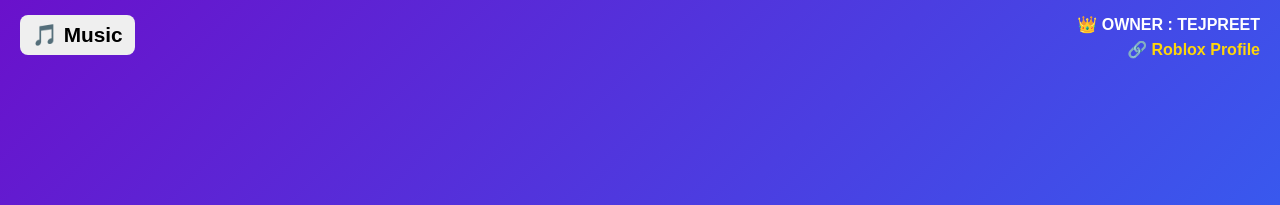
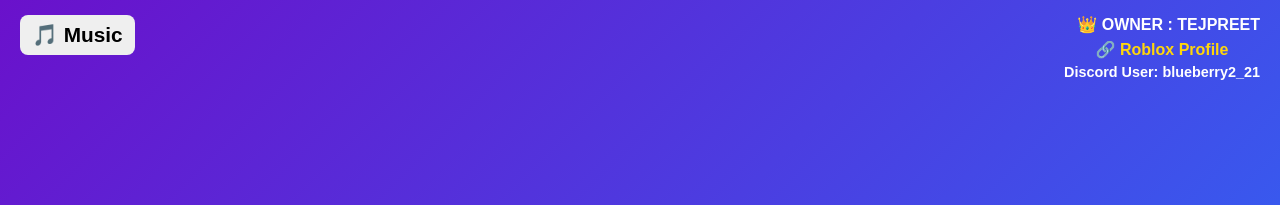
Before and after one commit to cryptedbloxx-gif/Random-Challenge-Generator, a plain HTML site: page index.html in a window 1280 px wide. Shown: the top 205 px of the page. Drawn offline with Linux system fonts and the light colour scheme.

Commit message:
Update index.html

```diff
--- a/index.html
+++ b/index.html
@@ -115,6 +115,7 @@ button:hover{ transform:scale(1.08); }
   <a href="https://www.roblox.com/users/2602748922/profile" target="_blank" style="color:#ffd60a; text-decoration:none;">
     🔗 Roblox Profile
   </a>
+        <div style="margin-top:5px; font-size:0.9rem; color:white;">Discord User: blueberry2_21</div>
 </div>
 <button id="musicBtn" onclick="toggleMusic()">🎵 Music</button>
 
```
